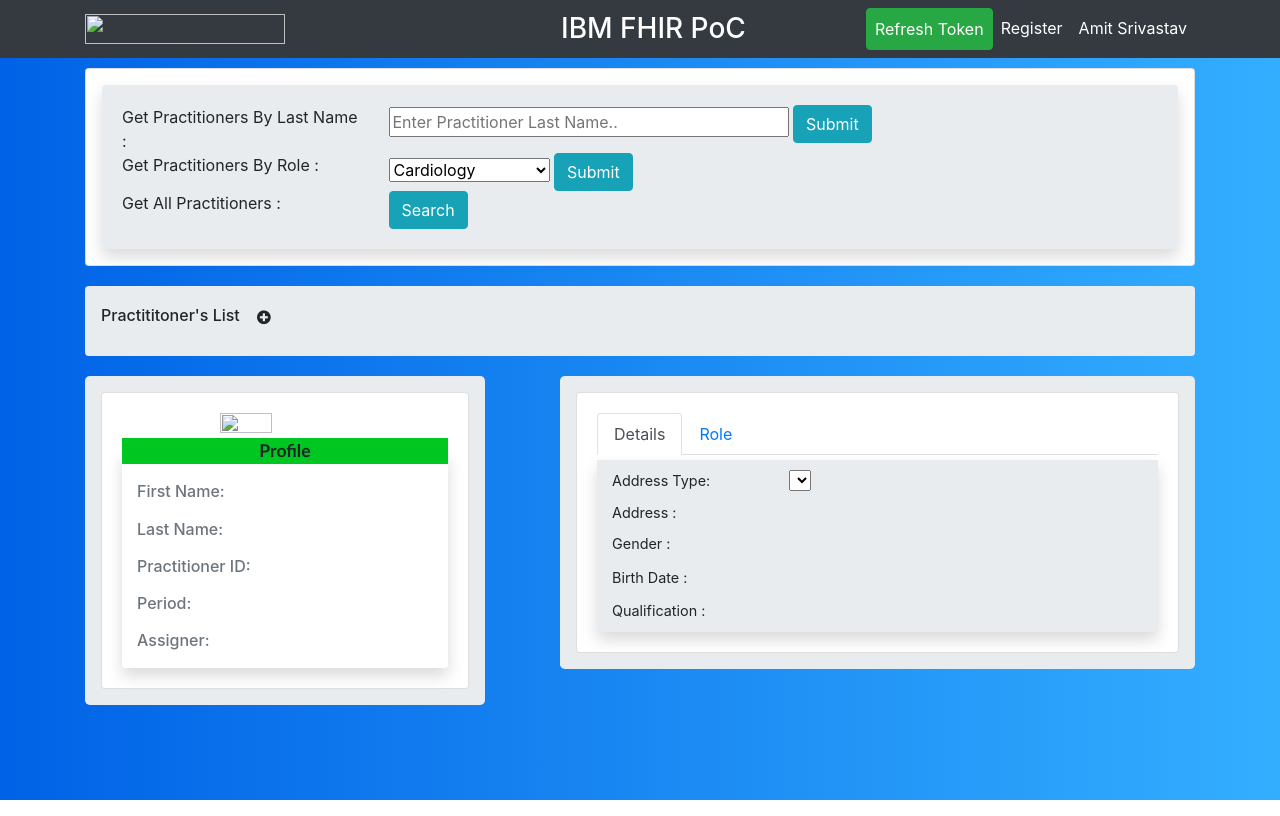
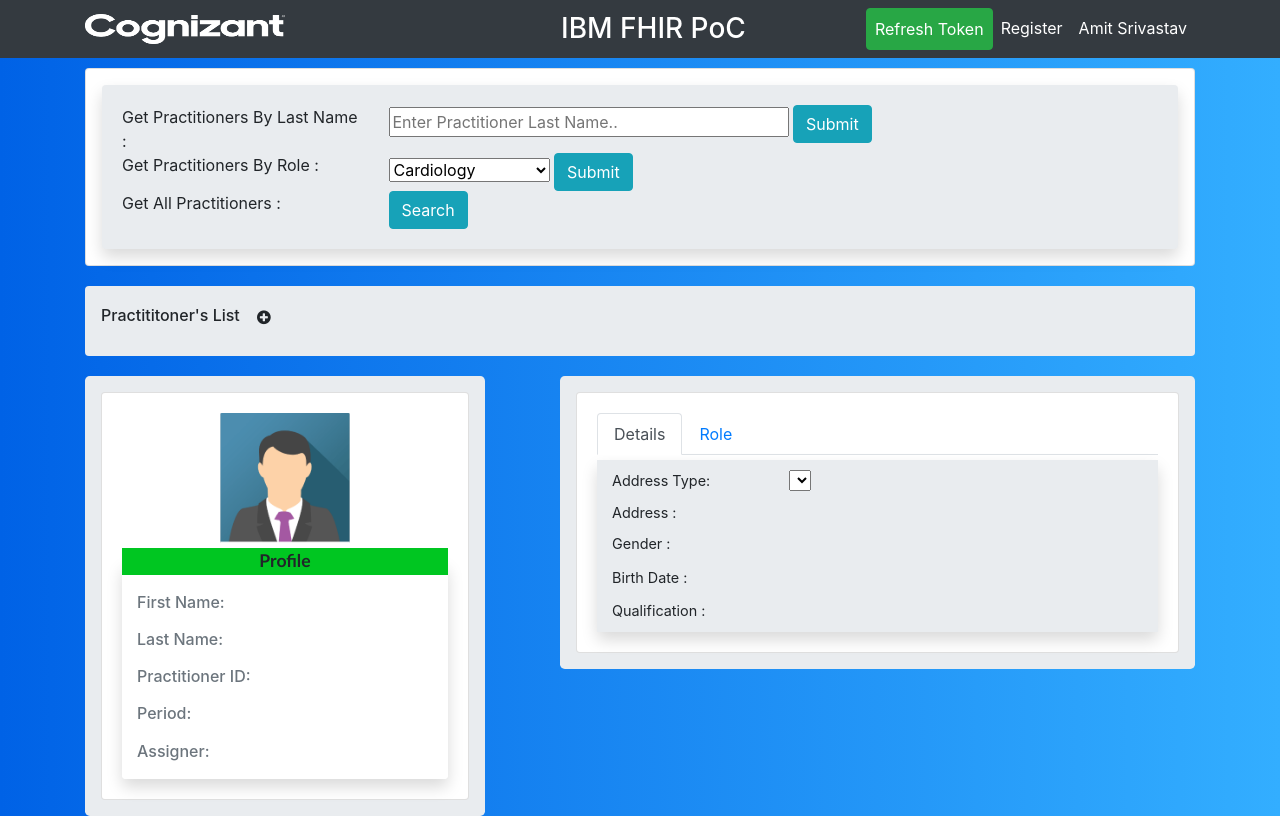
Before and after one commit to sandisan/nginx, a plain HTML site: page Practittioner.html in a window 1280 px wide. Drawn offline with nearby package versions, Linux system fonts and the light colour scheme.

Commit message:
Update Practittioner.html

```diff
--- a/Practittioner.html
+++ b/Practittioner.html
@@ -14,7 +14,7 @@
 	<nav class="navbar navbar-expand-lg navbar-dark bg-dark static-top">
   <div class="container">
     <a class="navbar-brand" href="#">
-          <img src="../images/logo.png" alt="" width="200" height="30">
+          <img src="logo.png" alt="" width="200" height="30">
         </a>
     <button class="navbar-toggler" type="button" data-toggle="collapse" data-target="#navbarResponsive" aria-controls="navbarResponsive" aria-expanded="false" aria-label="Toggle navigation">
           <span class="navbar-toggler-icon"></span>
@@ -94,7 +94,7 @@
 				<div class="card" >
 					<div class="card-body">
 
-						<img class="photo" src="../images/photo.png" alt="" style="margin-bottom:5px" />
+						<img class="photo" src="photo.png" alt="" style="margin-bottom:5px" />
 						<fieldset class="profile_fieldset shadow  bg-white rounded">
 							<legend>Profile</legend>
 							<div class="row" style="margin: 10px 0 10px 0">
```
